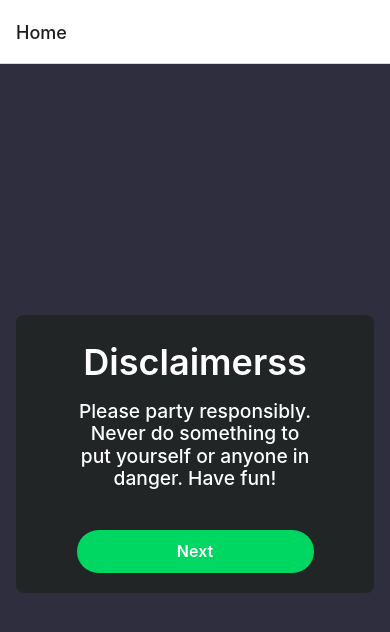
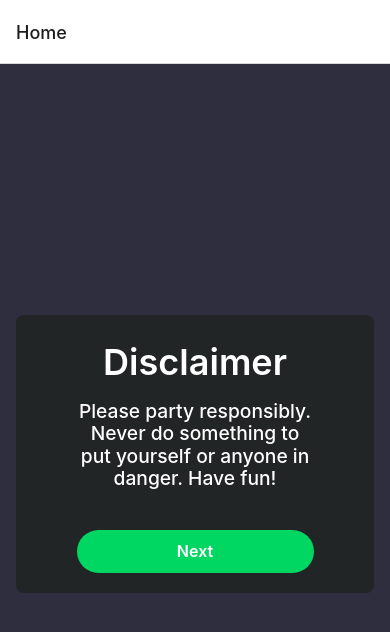
Before and after one commit to andress991021/VideoGame-Pa-Tomar-React-Native-, a React Native app: screen /Home in a window 390 px wide. Shown: the top 632 px of the page. Built offline with nearby package versions, Linux system fonts and the light colour scheme.

Commit message:
cambionandres

```diff
--- a/src/screens/HomeScreen.js
+++ b/src/screens/HomeScreen.js
@@ -16,7 +16,7 @@ export default function HomeScreen(props) {
     <View style={styles.containercss}>
       <View style={styles.tarjetcss}>
         <View style={{marginTop:24}}>
-            <TextTitle texttitle="Disclaimerss" />
+            <TextTitle texttitle="Disclaimer" />
         </View>
         <View style={{marginTop:13,marginHorizontal:20}}>
             <TextParragraf textparragraf="Please party responsibly. Never do something to put yourself or anyone in danger. Have fun!"/>
```
Also changed, not shown: src/components/componenteprueba.txt.
